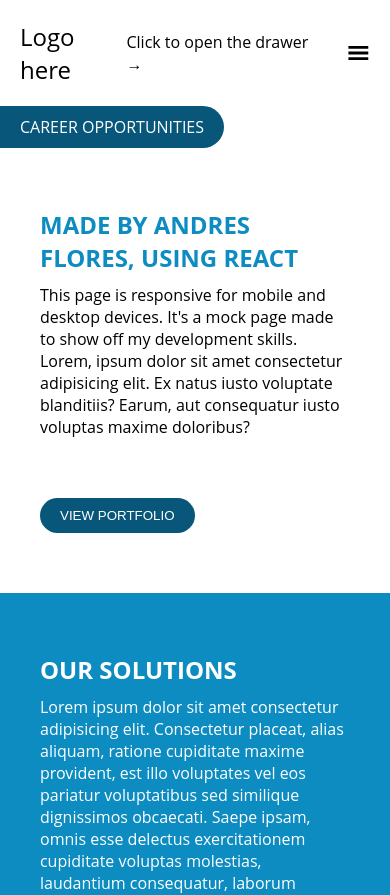
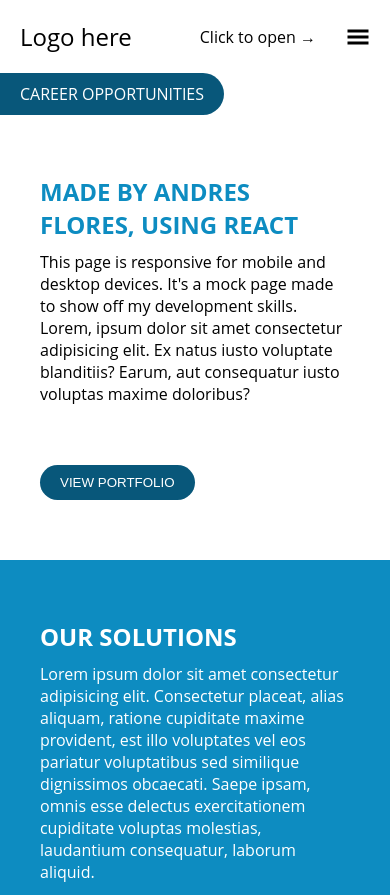
Before and after one commit to aflo7/landing-page-shumaker, a React (Vite) app: page / in a window 390 px wide. Shown: the top 895 px of the page. Built offline with nearby package versions, Linux system fonts and the light colour scheme.

Commit message:
updated text on mobile nav

```diff
--- a/src/App.jsx
+++ b/src/App.jsx
@@ -49,7 +49,7 @@ export default function App() {
               <div>Mock</div>
             </div>
             <div className="mobile-right-nav">
-              <div>Click to open the drawer &rarr;</div>
+              <div>Click to open &rarr;</div>
               <GiHamburgerMenu
                 onClick={() => setOpened((prev) => !prev)}
                 className="gi-hamburger-menu"
```
